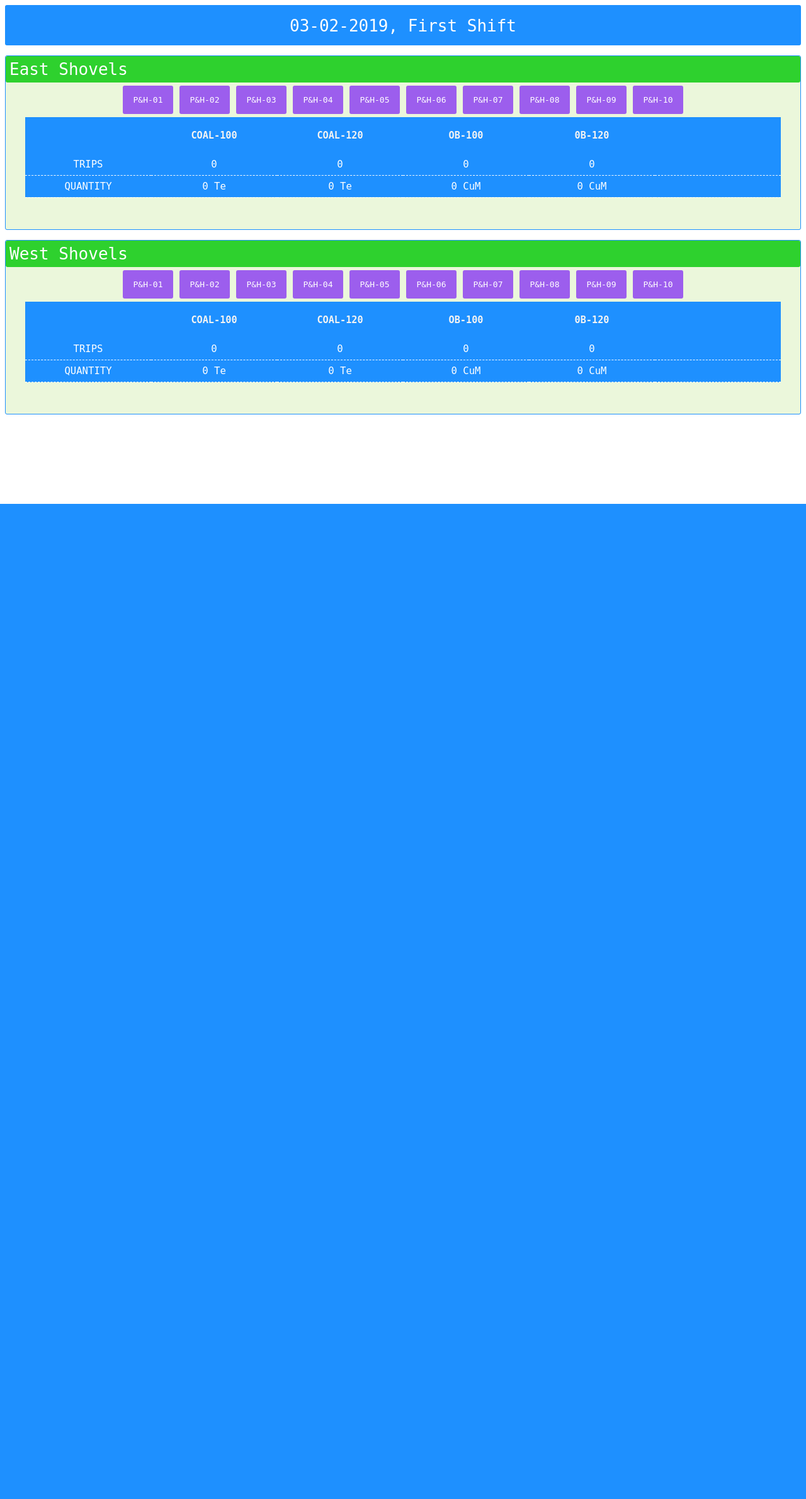
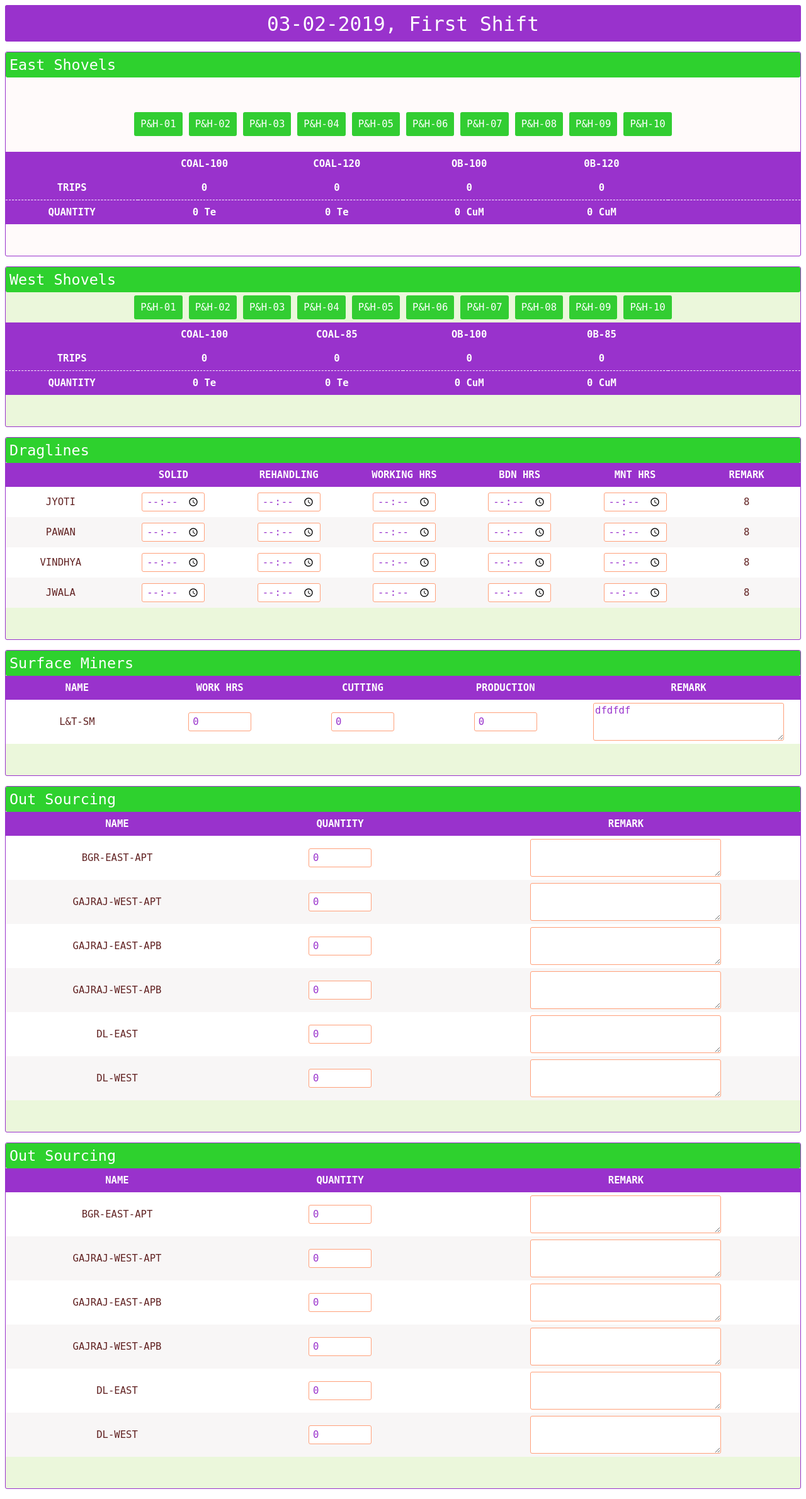
Before and after one commit to dchstats/dch-1, a PHP site: page / in a window 1280 px wide. Shown: the whole page at 63% size. Before the commit the page ends 800 px from the top, so only its background shows below. Run offline with PHP 8.4, Linux system fonts and the light colour scheme; lists and menus that the app fills with data are empty; some libraries are stand-ins or nearby versions.

Commit message:
styling improvement, all sections defined.

```diff
--- a/index.html
+++ b/index.html
@@ -5,8 +5,8 @@
     <script src="libs/angular.js"></script>
     <script src="libs/jquery.js"></script>
     <script src="main.js"></script>
+    <link rel="stylesheet" href="libs/general_styles.css">
     <link rel="stylesheet" href="styles.css">
-    <link rel="stylesheet" href="libs/general_styles.css">
     <title>shift end report</title>
 </head>
 
@@ -19,31 +19,23 @@
     </div>
 
     <!-- ///////////////////////////////////////////////////////////////////////////////////// east shovels  -->
-    <div class="section">
+    <div id="east-shovels" class="section">
         <div class="sub-header">
             East Shovels
         </div>
 
-        <div class="cbx fwd">
+        <div class="shovel-pool cbx fwd">
             <button ng-repeat="x in shovels" ng-click="x.east=true; addShovel('east',$index);" ng-disabled="x.east">
                 {{x.name}}
             </button>
         </div>
-        <table class="cbx fwd">
+        <table class="fwd">
             <tr>
                 <th></th>
-                <th>
-                    <h3>COAL-100</h3>
-                </th>
-                <th>
-                    <h3>COAL-120</h3>
-                </th>
-                <th>
-                    <h3>OB-100</h3>
-                </th>
-                <th>
-                    <h3>0B-120</h3>
-                </th>
+                <th>COAL-100</th>
+                <th>COAL-120</th>
+                <th>OB-100</th>
+                <th>0B-120</th>
                 <th></th>
             </tr>
             <tr ng-repeat="x in eastShovels">
@@ -56,21 +48,21 @@
                 <td><input type="number" ng-model="x.east_data[3]"></td>
                 <td><button class="cancel" ng-click="x.east=false;removeShovel('east',$index);">x</button></td>
             </tr>
-            <tr class="total">
-                <td>TRIPS</td>
-                <td>{{eastShovelsTotal[0]}}</td>
-                <td>{{eastShovelsTotal[1]}}</td>
-                <td>{{eastShovelsTotal[2]}}</td>
-                <td>{{eastShovelsTotal[3]}}</td>
-                <td></td>
+            <tr>
+                <th>TRIPS</th>
+                <th>{{eastShovelsTotal[0]}}</th>
+                <th>{{eastShovelsTotal[1]}}</th>
+                <th>{{eastShovelsTotal[2]}}</th>
+                <th>{{eastShovelsTotal[3]}}</th>
+                <th></th>
             </tr>
-            <tr class="total">
-                <td>QUANTITY</td>
-                <td>{{eastShovelsTotal[0] * esm[0]}} Te</td>
-                <td>{{eastShovelsTotal[1] * esm[1]}} Te</td>
-                <td>{{eastShovelsTotal[2] * esm[2]}} CuM</td>
-                <td>{{eastShovelsTotal[3] * esm[3]}} CuM</td>
-                <td></td>
+            <tr style="border-top:1px dashed white">
+                <th>QUANTITY</th>
+                <th>{{eastShovelsTotal[0] * esm[0]}} Te</th>
+                <th>{{eastShovelsTotal[1] * esm[1]}} Te</th>
+                <th>{{eastShovelsTotal[2] * esm[2]}} CuM</th>
+                <th>{{eastShovelsTotal[3] * esm[3]}} CuM</th>
+                <th></th>
             </tr>
         </table>
 
@@ -86,21 +78,13 @@
                 {{x.name}}
             </button>
         </div>
-        <table class="cbx fwd">
+        <table class="fwd">
             <tr>
                 <th></th>
-                <th>
-                    <h3>COAL-100</h3>
-                </th>
-                <th>
-                    <h3>COAL-120</h3>
-                </th>
-                <th>
-                    <h3>OB-100</h3>
-                </th>
-                <th>
-                    <h3>0B-120</h3>
-                </th>
+                <th>COAL-100</th>
+                <th>COAL-85</th>
+                <th>OB-100</th>
+                <th>0B-85</th>
                 <th></th>
             </tr>
             <tr ng-repeat="x in westShovels">
@@ -113,26 +97,112 @@
                 <td><input type="number" ng-model="x.west_data[3]"></td>
                 <td><button class="cancel" ng-click="x.west=false;removeShovel('west',$index);">x</button></td>
             </tr>
-            <tr class="total">
-                <td>TRIPS</td>
-                <td>{{westShovelsTotal[0]}}</td>
-                <td>{{westShovelsTotal[1]}}</td>
-                <td>{{westShovelsTotal[2]}}</td>
-                <td>{{westShovelsTotal[3]}}</td>
-                <td></td>
+            <tr>
+                <th>TRIPS</th>
+                <th>{{westShovelsTotal[0]}}</th>
+                <th>{{westShovelsTotal[1]}}</th>
+                <th>{{westShovelsTotal[2]}}</th>
+                <th>{{westShovelsTotal[3]}}</th>
+                <th></th>
             </tr>
-            <tr class="total">
-                <td>QUANTITY</td>
-                <td>{{westShovelsTotal[0] * esm[0]}} Te</td>
-                <td>{{westShovelsTotal[1] * esm[1]}} Te</td>
-                <td>{{westShovelsTotal[2] * esm[2]}} CuM</td>
-                <td>{{westShovelsTotal[3] * esm[3]}} CuM</td>
-                <td></td>
+            <tr style="border-top:1px dashed white">
+                <th>QUANTITY</th>
+                <th>{{westShovelsTotal[0] * esm[0]}} Te</th>
+                <th>{{westShovelsTotal[1] * esm[1]}} Te</th>
+                <th>{{westShovelsTotal[2] * esm[2]}} CuM</th>
+                <th>{{westShovelsTotal[3] * esm[3]}} CuM</th>
+                <th></th>
             </tr>
         </table>
 
     </div>
 
+    <!-- //////////////////////////////////////////////////////////////////////////////////////////////dragline -->
+
+    <div id="dragline" class="section">
+        <div class="sub-header">
+            Draglines
+        </div>
+        <table class="fwd">
+            <tr>
+                <th></th>
+                <th>SOLID</th>
+                <th>REHANDLING</th>
+                <th>WORKING HRS</th>
+                <th>BDN HRS</th>
+                <th>MNT HRS</th>
+                <th>REMARK</th>
+            </tr>
+            <tr ng-repeat="x in draglines">
+                <td>{{x.name}}</td>
+                <td><input type="time" name="something" min="0:00", max="8:00"></td>
+                <td><input type="time" name="something" min="0:00", max="8:00"></td>
+                <td><input type="time" name="something" min="0:00", max="8:00"></td>
+                <td><input type="time" name="something" min="0:00", max="8:00"></td>
+                <td><input type="time" name="something" min="0:00", max="8:00"></td>
+                <td>{{8-x.data[2]-x.data[3]-x.data[4]}}</td>
+            </tr>
+        </table>
+    </div>
+
+    <div id="surface-miners" class="section">
+        <div class="sub-header">
+            Surface Miners
+        </div>
+        <table class="fwd">
+            <tr>
+                <th>NAME</th>
+                <th>WORK HRS</th>
+                <th>CUTTING</th>
+                <th>PRODUCTION</th>
+                <th>REMARK</th>
+            </tr>
+            <tr ng-repeat="x in surfaceMiners">
+                <td>{{x.name}}</td>
+                <td><input type="number" name="" id="" ng-model="x.data[0]"></td>
+                <td><input type="number" name="" id="" ng-model="x.data[1]"></td>
+                <td><input type="number" name="" id="" ng-model="x.data[2]"></td>
+                <td><textarea name="" id="" cols="30" rows="3" ng-model="x.remark"></textarea></td>
+            </tr>
+        </table>
+    </div>
+
+    <div id="outsourcing" class="section">
+        <div class="sub-header">
+            Out Sourcing
+        </div>
+        <table class="fwd">
+            <tr>
+                <th>NAME</th>
+                <th>QUANTITY</th>
+                <th>REMARK</th>
+            </tr>
+            <tr ng-repeat="x in outsourcing">
+                <td>{{x.name}}</td>
+                <td><input type="number" name="" id="" ng-model="x.data[0]"></td>
+                <td><textarea name="" id="" cols="30" rows="3" ng-model="x.remark"></textarea></td>
+            </tr>
+        </table>
+    </div>
+
+    <div id="outsourcing" class="section">
+        <div class="sub-header">
+            Out Sourcing
+        </div>
+        <table class="fwd">
+            <tr>
+                <th>NAME</th>
+                <th>QUANTITY</th>
+                <th>REMARK</th>
+            </tr>
+            <tr ng-repeat="x in outsourcing">
+                <td>{{x.name}}</td>
+                <td><input type="number" name="" id="" ng-model="x.data[0]"></td>
+                <td><textarea name="" id="" cols="30" rows="3" ng-model="x.remark"></textarea></td>
+            </tr>
+        </table>
+    </div>
+
 </body>
 
 </html>
--- a/libs/general_styles.css
+++ b/libs/general_styles.css
@@ -3,6 +3,10 @@
     font-family: monospace;
     vertical-align:middle;
     border-collapse: collapse;
+}
+
+body {
+    font-size:1.2em;
 }
 
 td, th{
@@ -13,8 +17,9 @@ td, th{
 }
 
 th{
-    background-color: dodgerblue;
-    color:#f3f3f3;
+    background-color: darkorchid;
+    color:white;
+    padding:10px 0px;
 }
 
 tr:nth-child(even){
@@ -68,18 +73,25 @@ tr:nth-child(odd){
 
 
 select, input {
+    font-size:1em;
     display:inline-block;
     width:100px;
     height:30px;
-    padding:6px;
-    border:1px solid green;
-    font-size:1.5em;
+    padding:10px 6px;
+    border:1px solid lightsalmon;
     background:white;
-    color:dodgerblue;
+    color:darkorchid;
     border-radius:3px;
     margin:4px;
 }
 
+textarea{
+    font-size:1em;
+     border:1px solid lightsalmon;
+    background:white;
+    color:darkorchid;
+    border-radius:3px;
+}
 
 select:disabled, input:disabled{
     background:none;
@@ -88,10 +100,9 @@ select:disabled, input:disabled{
 
 button {
     display: inline-block;
-    width:80px;
-    height:45px;
     margin:5px;
-    background:#710af8a4;
+    padding:10px;
+    background:limegreen;
     color:white;
     border:none;
     border-radius:3px;
@@ -101,23 +112,20 @@ button {
 button.cancel {
     width:30px;
     height:30px;
-    background:dodgerblue;
-    font-size:1em;
+    background:darkorchid;
+    padding:0px;
 }
 button:hover{
-    background:#03c91e;
+    background:lawngreen;
 }
 
 button:disabled {
-    background:none;
-    color:dodgerblue;
-    border:1px solid dodgerblue;
+    background:lightgrey;
 }
 
 tr.total {
-    font-size:1.2em;
-    background-color:dodgerblue;
-    border-bottom:1px dashed white;
+    background-color:darkorchid;
+    border-top:1px dashed white;
 
 }
 tr.total td{
@@ -127,7 +135,7 @@ tr.total td{
 
 .section {
 margin: 16px 0px;
-border:1px solid dodgerblue;
+border:1px solid darkorchid;
 border-radius:3px;
 background:rgb(235, 247, 219);
 padding-bottom:50px;
@@ -136,17 +144,17 @@ padding-top:0px;
 
 .main-header{
     color:white;
-    background:dodgerblue;
+    background:darkorchid;
     text-align:center;
     font-size:2em;
-    padding:16px;
+    padding:10px;
     border-radius:3px;
     margin:0px;
 }
 
 .sub-header {
     color:white;
-    font-size:2em;
+    font-size:1.5em;
     background:rgb(46, 209, 46);
     padding:6px;
     border-radius:3px;
--- a/main.js
+++ b/main.js
@@ -31,6 +31,26 @@ app.controller('ctrl', function ($scope) {
         { id: '08', name: 'P&H-09', east: false, east_data: [0, 0, 0, 0], west: false, west_data: [0, 0, 0, 0] },
         { id: '09', name: 'P&H-10', east: false, east_data: [0, 0, 0, 0], west: false, west_data: [0, 0, 0, 0] }
     ]
+
+    $scope.draglines = [
+        { id: '0', name: 'JYOTI',   data: [0, 0, 0, 0, 0], remark: ''},
+        { id: '1', name: 'PAWAN',   data: [0, 0, 0, 0, 0], remark: ''},
+        { id: '2', name: 'VINDHYA', data: [0, 0, 0, 0, 0], remark: ''},
+        { id: '3', name: 'JWALA',   data: [0, 0, 0, 0, 0], remark: ''}
+    ];
+
+    $scope.surfaceMiners = [{ id: 0, name: 'L&T-SM', data: [0, 0, 0], remark: 'dfdfdf' }];
+
+    $scope.outsourcing = [
+        { id: 0, name: 'BGR-EAST-APT', data: [0], remark: '' },
+        { id: 0, name: 'GAJRAJ-WEST-APT', data: [0], remark: '' },
+        { id: 0, name: 'GAJRAJ-EAST-APB', data: [0], remark: '' },
+        { id: 0, name: 'GAJRAJ-WEST-APB', data: [0], remark: '' },
+        { id: 0, name: 'DL-EAST', data: [0], remark: '' },
+        { id: 0, name: 'DL-WEST', data: [0], remark: '' }
+    ];
+
+
     /////////////////////////////////////////////////////////////////////////////// Methods
     function formattedDate() {
         var today = new Date();
--- a/styles.css
+++ b/styles.css
@@ -1,14 +1,15 @@
-.page-head{
-    height:100px;
-    background:#226ed7;
-    color:white;
-}
 
 .shovel-name {
     color:dodgerblue;
-    font-size:1.5em;
     border-radius:3px;
     margin:auto;
     padding:6px;
 
 }
+
+.shovel-pool {
+    padding:50px 0px 20px;
+}
+#east-shovels {
+    background-color:snow;
+}
```
